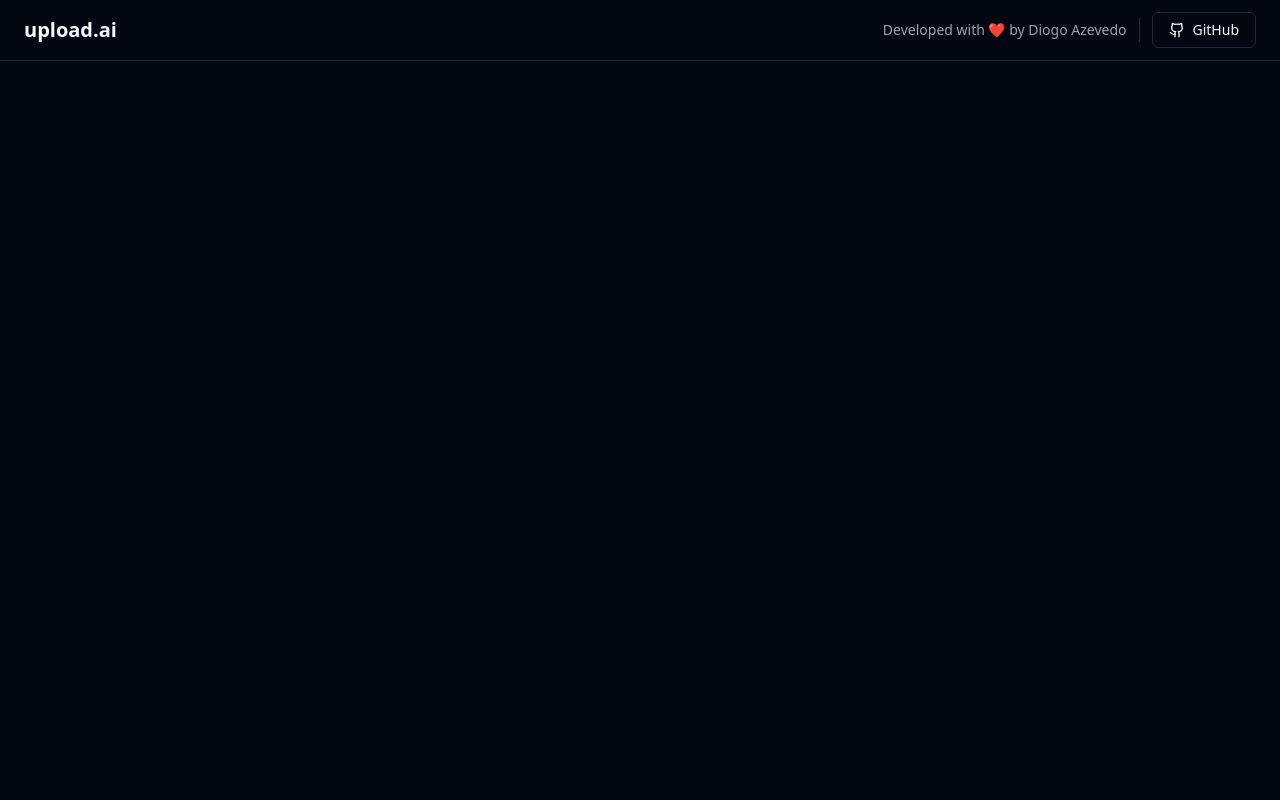
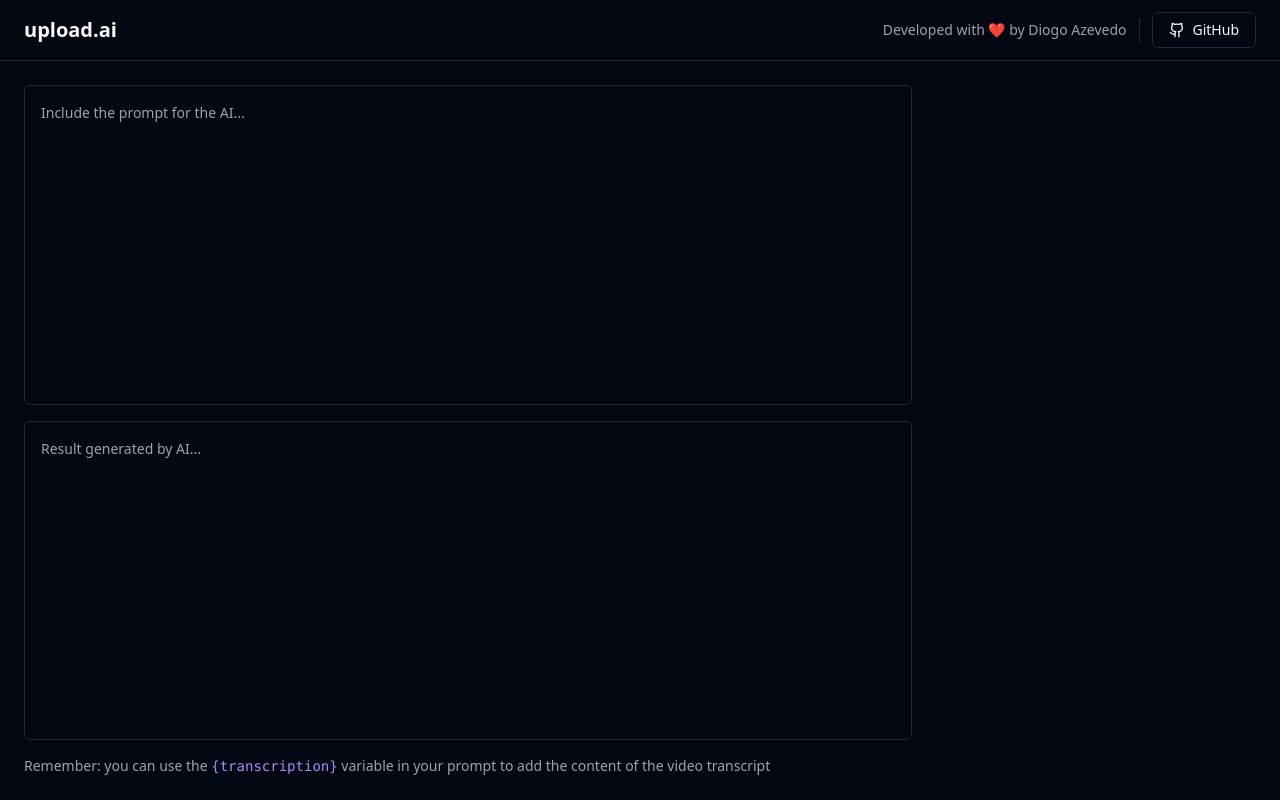
Before and after one commit to diogoazevedoo/upload-ai-web, a React (Vite) app: page / in a window 1280 px wide. Built offline with nearby package versions, Linux system fonts and the light colour scheme.

Commit message:
UI: Main created with two textareas

```diff
--- a/src/App.tsx
+++ b/src/App.tsx
@@ -1,6 +1,7 @@
 import { Github } from "lucide-react"
 import { Button } from "./components/ui/button";
 import { Separator } from "./components/ui/separator";
+import { Textarea } from "./components/ui/textarea";
 
 export function App() {
   return (
@@ -19,6 +20,27 @@
           </Button>
         </div>
       </div>
+
+      <main className="flex-1 p-6 flex gap-6">
+        <div className="flex flex-col flex-1 gap-4">
+          <div className="grid grid-rows-2 gap-4 flex-1">
+            <Textarea
+              className="resize-none p-4 leading-relaxed"
+              placeholder="Include the prompt for the AI..."
+            />
+            <Textarea
+              className="resize-none p-4 leading-relaxed"
+              placeholder="Result generated by AI..."
+              readOnly
+            />
+          </div>
+
+          <p className="text-sm text-muted-foreground">
+            Remember: you can use the <code className="text-violet-400">{'{transcription}'}</code> variable in your prompt to add the content of the video transcript
+          </p>
+        </div>
+        <aside className="w-80"></aside>
+      </main>
     </div>
   )
 }
--- /dev/null
+++ b/src/components/ui/textarea.tsx
@@ -0,0 +1,24 @@
+import * as React from "react"
+
+import { cn } from "@/lib/utils"
+
+export interface TextareaProps
+  extends React.TextareaHTMLAttributes<HTMLTextAreaElement> {}
+
+const Textarea = React.forwardRef<HTMLTextAreaElement, TextareaProps>(
+  ({ className, ...props }, ref) => {
+    return (
+      <textarea
+        className={cn(
+          "flex min-h-[60px] w-full rounded-md border border-input bg-transparent px-3 py-2 text-sm shadow-sm placeholder:text-muted-foreground focus-visible:outline-none focus-visible:ring-1 focus-visible:ring-ring disabled:cursor-not-allowed disabled:opacity-50",
+          className
+        )}
+        ref={ref}
+        {...props}
+      />
+    )
+  }
+)
+Textarea.displayName = "Textarea"
+
+export { Textarea }
```
